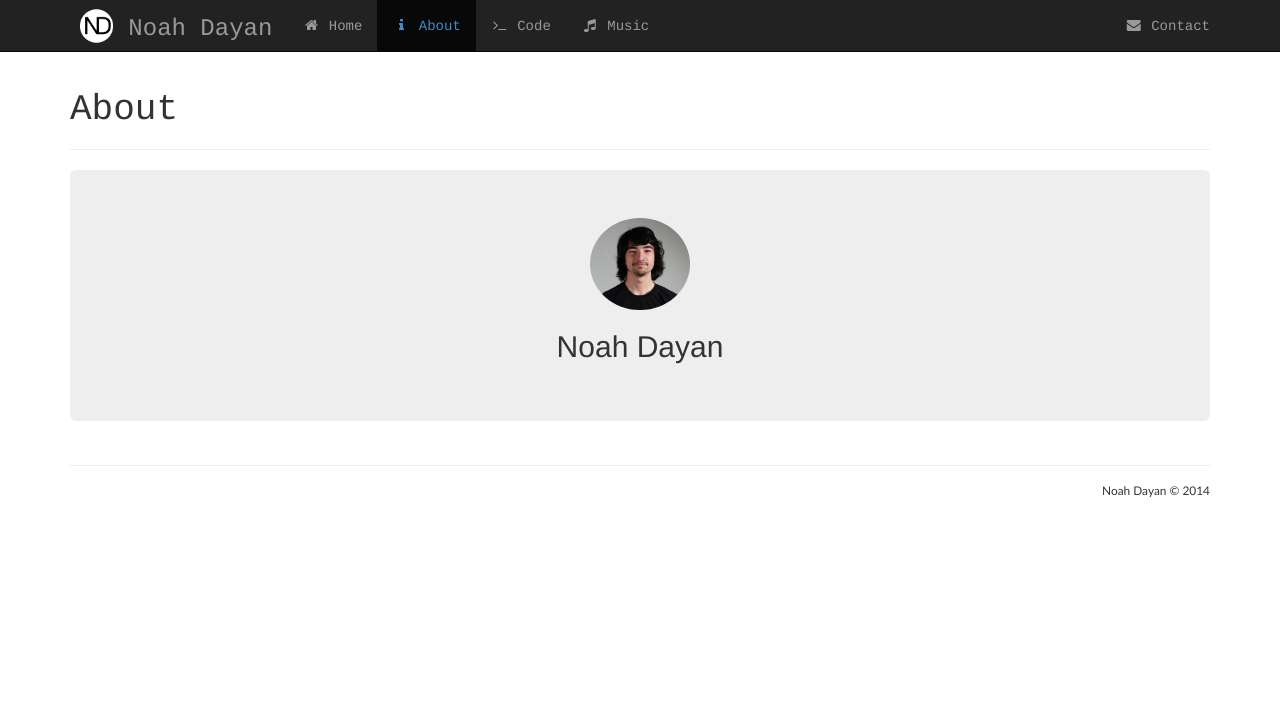
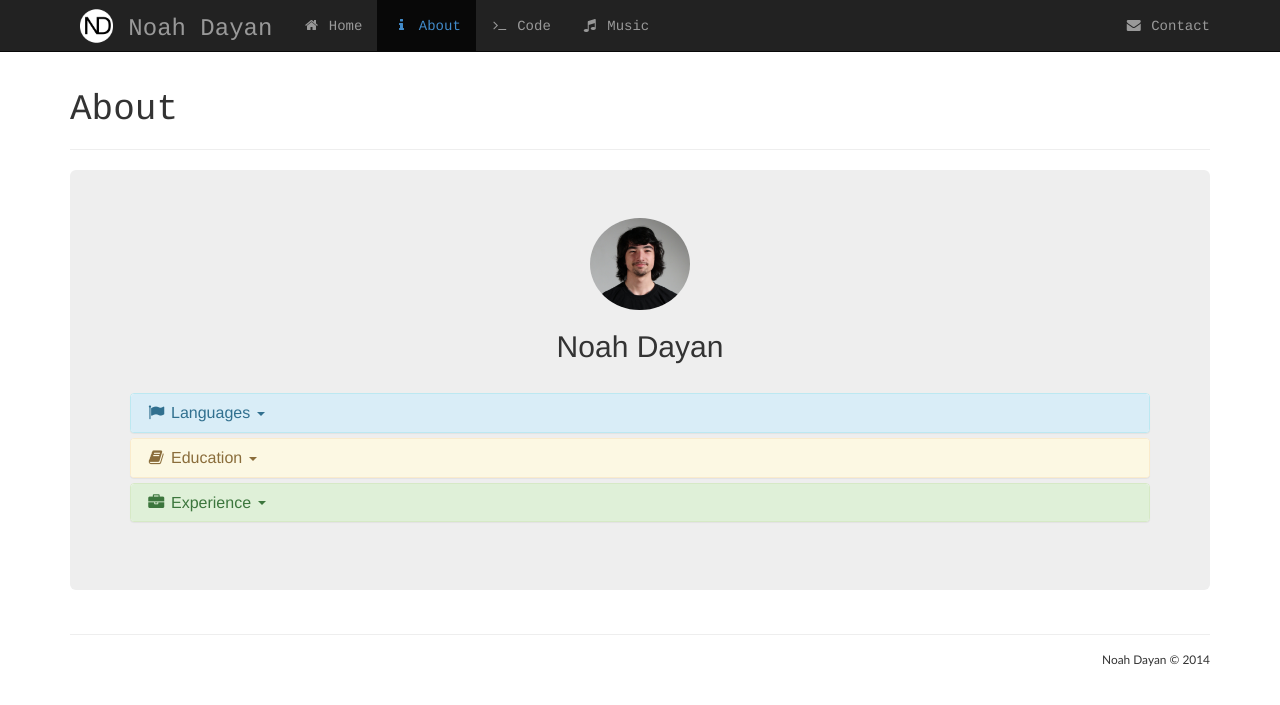
Before and after one commit to noahdayan/noahdayan.github.io, a Jekyll site: the page built from about/index.html, in a window 1280 px wide. Shown: the top 705 px of the page. Built offline with Jekyll 4.4.1, drawn with Linux system fonts in a browser that asks for light colours; nearby versions of some CDN libraries; Markdown is read by kramdown in place of the engine named in the settings.

Commit message:
Enhanced About page

```diff
--- a/_layouts/default.html
+++ b/_layouts/default.html
@@ -95,19 +95,19 @@
               </div>
               <div class="modal-body">
                 <dl class="dl-horizontal futura">
-                  <dt>Email</dt>
+                  <dt>Email <i class="fa fa-envelope fa-fw"></i></dt>
                   <dd><a href="mailto:noahdayan@gmail.com">noahdayan@gmail.com</a></dd>
-                  <dt>Facebook</dt>
+                  <dt>Facebook <i class="fa fa-facebook fa-fw"></i></dt>
                   <dd><a href="https://www.facebook.com/noahdayan">facebook.com/noahdayan</a></dd>
-                  <dt>Twitter</dt>
+                  <dt>Twitter <i class="fa fa-twitter fa-fw"></i></dt>
                   <dd><a href="https://twitter.com/noahdayan">twitter.com/noahdayan</a></dd>
-                  <dt>LinkedIn</dt>
+                  <dt>LinkedIn <i class="fa fa-linkedin fa-fw"></i></dt>
                   <dd><a href="http://www.linkedin.com/in/noahdayan">linkedin.com/in/noahdayan</a></dd>
-                  <dt>Github</dt>
+                  <dt>Github <i class="fa fa-github fa-fw"></i></dt>
                   <dd><a href="https://github.com/noahdayan">github.com/noahdayan</a></dd>
-                  <dt>YouTube</dt>
+                  <dt>YouTube <i class="fa fa-youtube fa-fw"></i></dt>
                   <dd><a href="https://www.youtube.com/user/noahdayan">youtube.com/user/noahdayan</a></dd>
-                  <dt>SoundCloud</dt>
+                  <dt>SoundCloud <i class="fa fa-music fa-fw"></i></dt>
                   <dd><a href="https://soundcloud.com/noah-dayan">soundcloud.com/noah-dayan</a></dd>
                 </dl>
               </div>
--- a/about/index.html
+++ b/about/index.html
@@ -13,5 +13,50 @@ title: About
 	<div class="jumbotron">
 		<img src="/img/Portrait.jpg" alt="Portrait" class="img-responsive img-circle center-block" width="100">
 		<h2 class="text-center">Noah Dayan</h2>
+		<br>
+		<div class="panel-group" id="accordion">
+		  <div class="panel panel-info">
+		    <div class="panel-heading">
+		      <a class="no-link" data-toggle="collapse" data-parent="#accordion" href="#collapseOne">
+		      	<h4 class="panel-title">
+		          <i class="fa fa-flag fa-fw"></i> Languages <span class="caret"></span>
+		      	</h4>
+		  	  </a>
+		    </div>
+		    <div id="collapseOne" class="panel-collapse collapse">
+		      <div class="panel-body">
+		        Test
+		      </div>
+		    </div>
+		  </div>
+		  <div class="panel panel-warning">
+		    <div class="panel-heading">
+		      <a class="no-link" data-toggle="collapse" data-parent="#accordion" href="#collapseTwo">
+		    	<h4 class="panel-title">
+		          <i class="fa fa-book fa-fw"></i> Education <span class="caret"></span>
+		        </h4>
+		      </a>
+		    </div>
+		    <div id="collapseTwo" class="panel-collapse collapse">
+		      <div class="panel-body">
+		        Test
+		      </div>
+		    </div>
+		  </div>
+		  <div class="panel panel-success">
+		    <div class="panel-heading">
+		      <a class="no-link" data-toggle="collapse" data-parent="#accordion" href="#collapseThree">
+		    	<h4 class="panel-title">
+		          <i class="fa fa-briefcase fa-fw"></i> Experience <span class="caret"></span>
+		        </h4>
+		      </a>
+		    </div>
+		    <div id="collapseThree" class="panel-collapse collapse">
+		      <div class="panel-body">
+		        Test
+		      </div>
+		    </div>
+		  </div>
+		</div>
 	</div>
 </div>
--- a/css/main.css
+++ b/css/main.css
@@ -6,6 +6,11 @@
 
 body {
   padding-top: 50px;
+}
+
+.no-link, .no-link:hover{
+	color: inherit;
+	text-decoration: none;
 }
 
 .rockwell {
```
